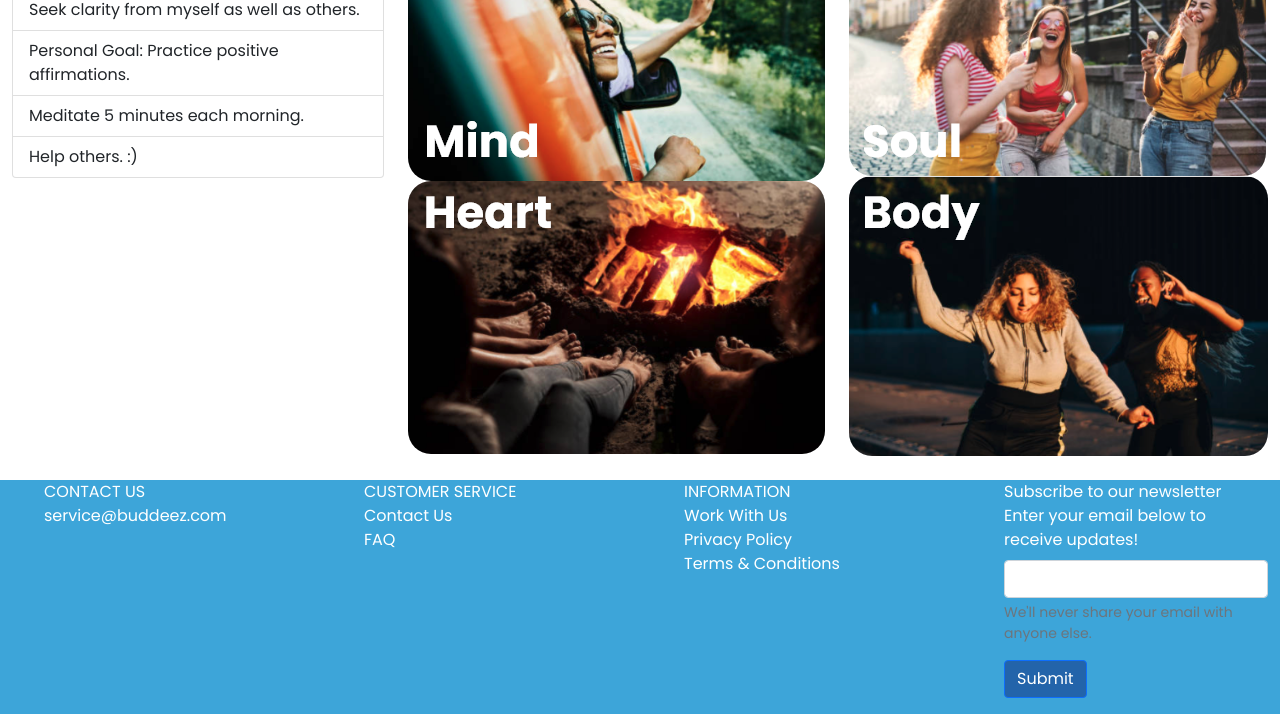
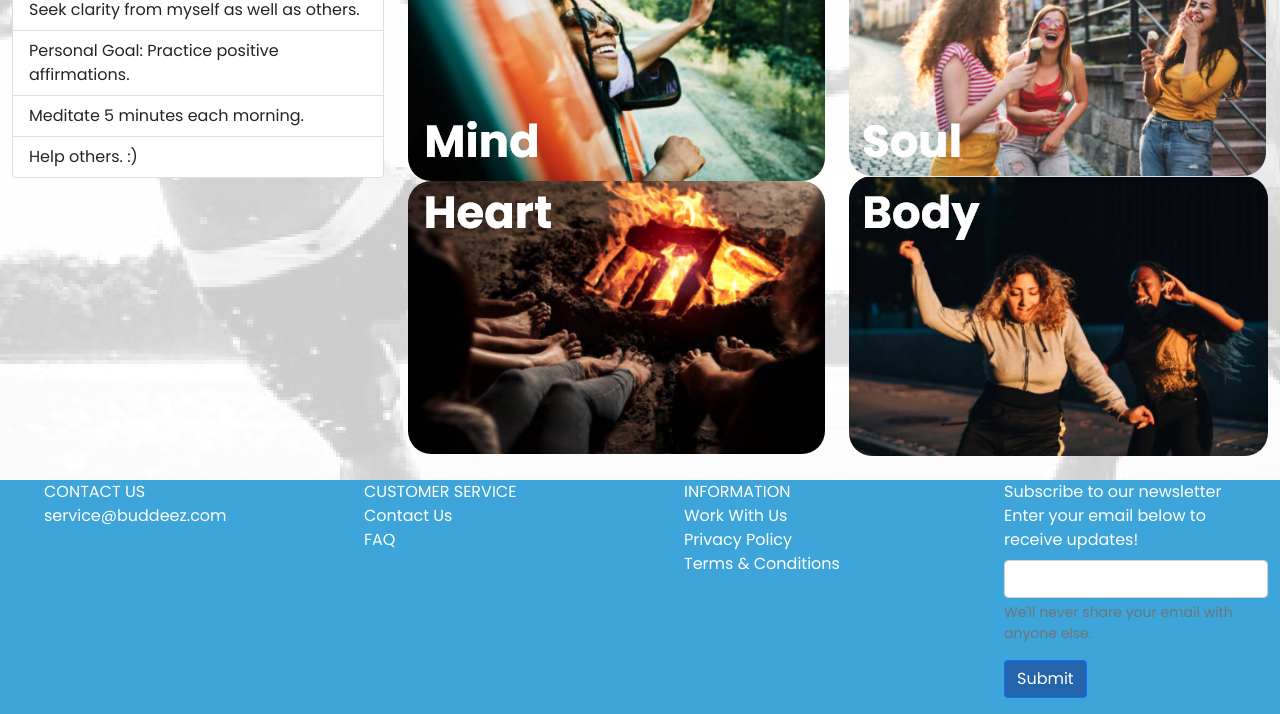
Before and after one commit to halloxchoco/Buddeez, a plain HTML site: page goals.html in a window 1280 px wide. Shown: the part 256-970 px from the top of the page. Drawn offline with nearby package versions, Linux system fonts and the light colour scheme; the site is published under a folder, as on GitHub Pages, so addresses that start at the root find nothing.

Commit message:
updated image urls

```diff
--- a/css/subgoals.css
+++ b/css/subgoals.css
@@ -9,5 +9,5 @@ h2{
 }
 
 body{
-    background-image: url("/images/Screen Shot 2021-08-04 at 5.58.58 PM.png");
+    background-image: url("../images/Screen Shot 2021-08-04 at 5.58.58 PM.png");
 }
--- a/css/subresources.css
+++ b/css/subresources.css
@@ -1,3 +1,3 @@
 body{
-    background-image: url(/images/kelly-sikkema-XX2WTbLr3r8-unsplash.png);
+    background-image: url("../images/kelly-sikkema-XX2WTbLr3r8-unsplash.png");
 }
```
Also changed, not shown: signup.html (+1 -1 lines).
